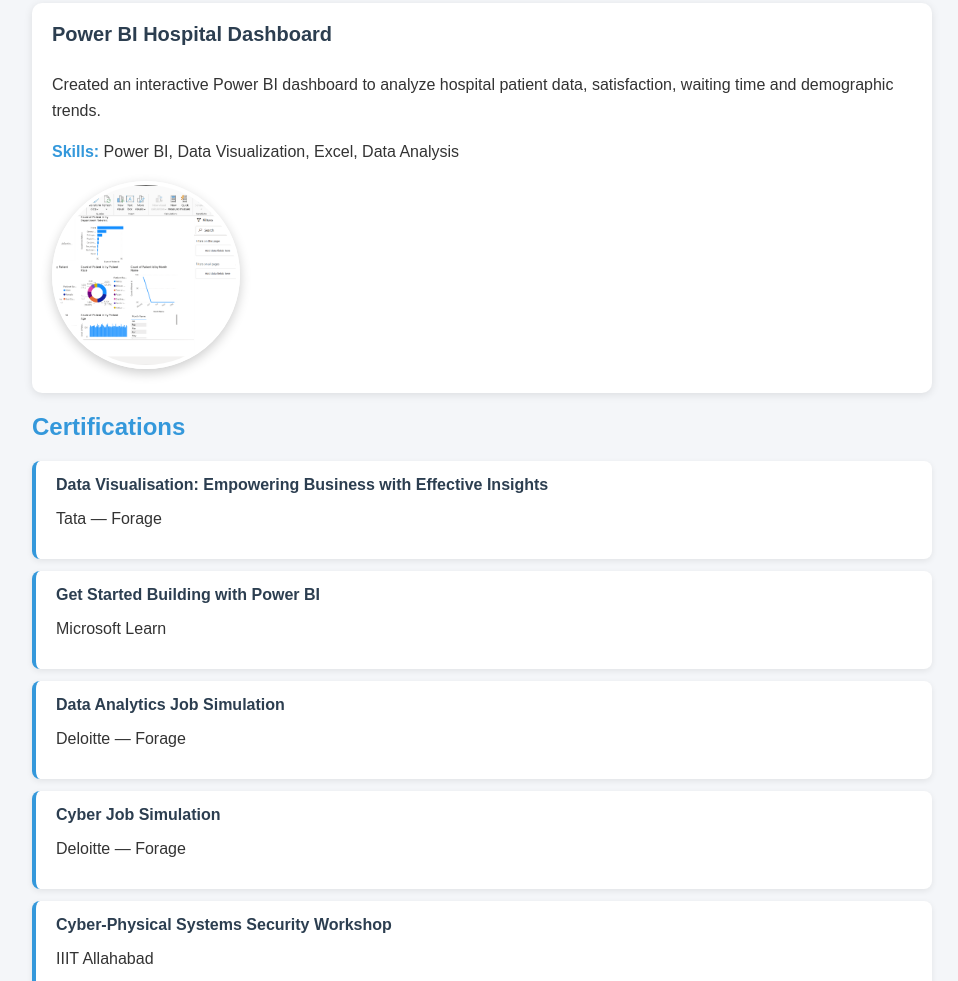
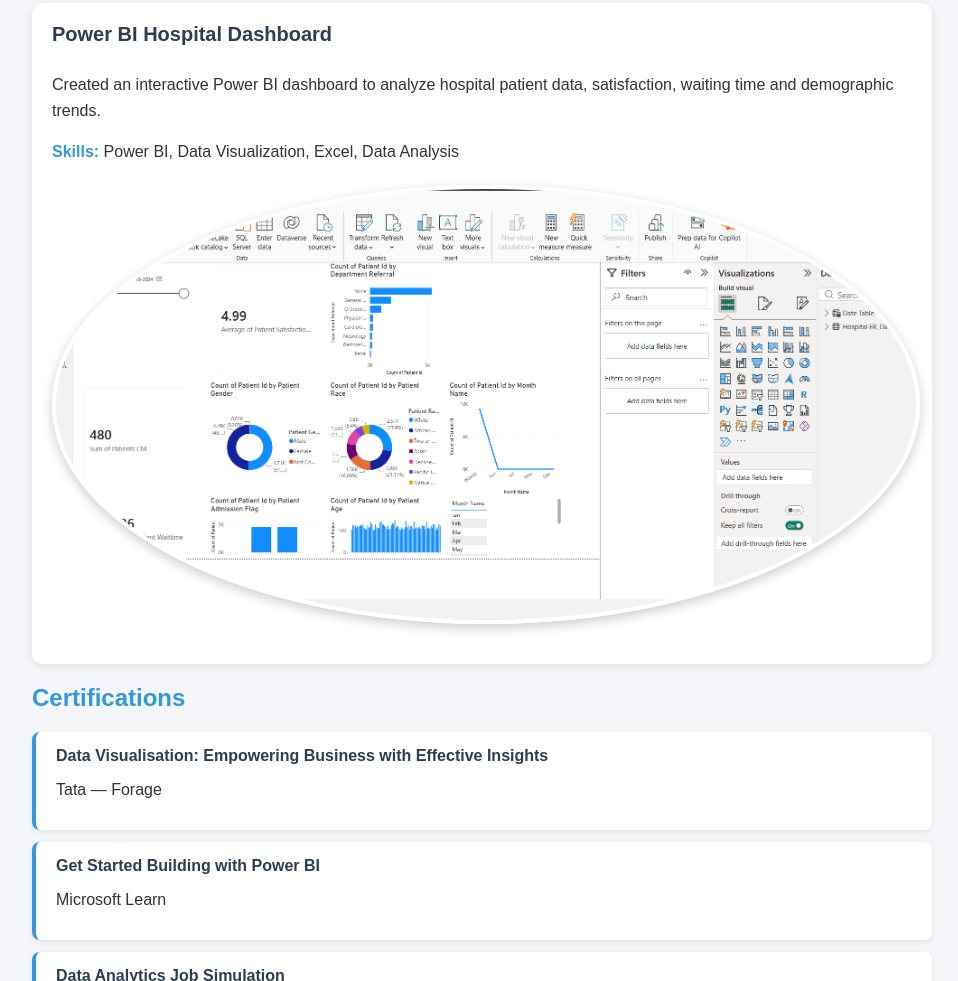
Before and after one commit to aksharaupadhyay08-crypto/akshara-portfolio, a plain HTML site: page index.html in a window 1280 px wide. Shown: the part 1370-2351 px from the top of the page, without its empty margins (158-1116 px from the left). Drawn offline with Linux system fonts and the light colour scheme.

Commit message:
Update index.html

```diff
--- a/index.html
+++ b/index.html
@@ -80,7 +80,9 @@
     <p>Created an interactive Power BI dashboard to analyze hospital patient data, satisfaction, waiting time and demographic trends.</p>
     <p><strong>Skills:</strong> Power BI, Data Visualization, Excel, Data Analysis</p>
 
-    <img src="hospital_dashboard.png" width="700" alt="Power BI Hospital Dashboard">
+    <img src="hospital_dashboard.png"
+     alt="Power BI Hospital Dashboard"
+     style="width:100%; max-width:900px; height:auto; display:block; margin:20px auto;">
 </div>
 
 <h2>Certifications</h2>
```
